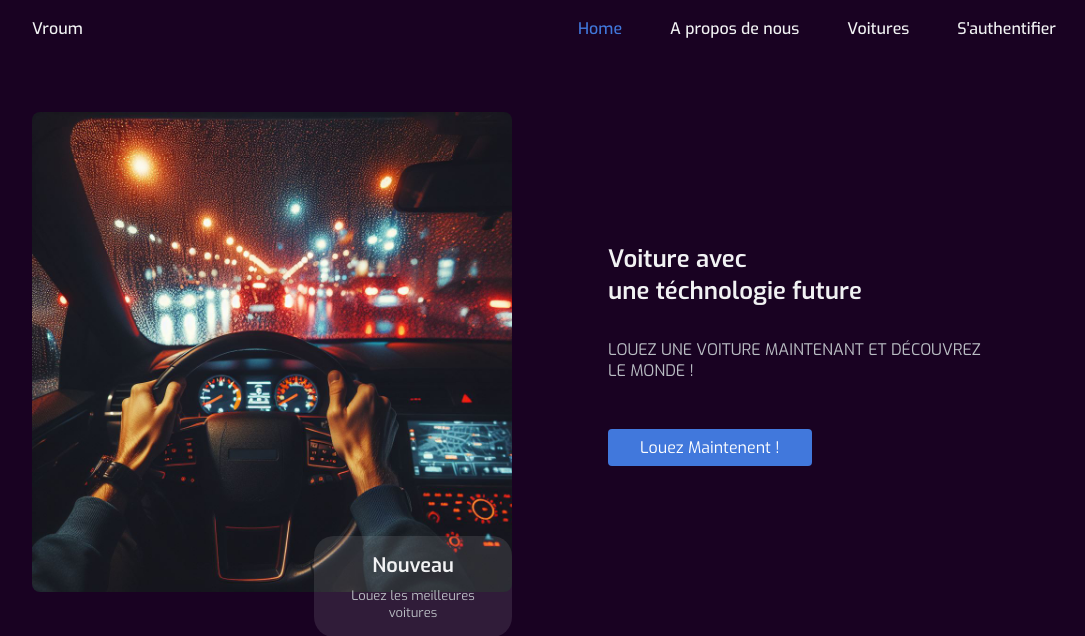
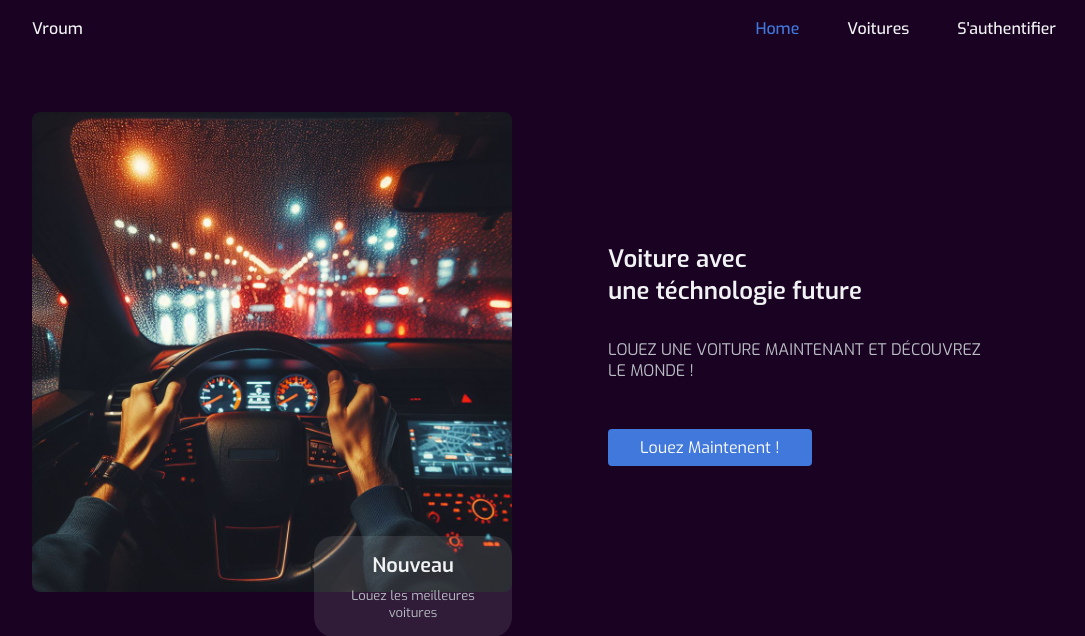
Before and after one commit to gir-yay/BDD, a Django app: page / in a window 1280 px wide. Shown: the top 636 px of the page, without its empty margins (96-1181 px from the left). Run offline with Django 4.2, Linux system fonts and the light colour scheme; data that the repository does not hold is empty.

Commit message:
Update home.html

```diff
--- a/DB_project/templates/home.html
+++ b/DB_project/templates/home.html
@@ -28,10 +28,7 @@
                         <a href="#home" class="nav__link active-link">Home</a>
                     </li>
                     <li class="nav__item">
-                        <a href="#about" class="nav__link ">A propos de nous</a>
-                    </li>
-                    <li class="nav__item">
-                        <a href="#popular" class="nav__link">Voitures</a>
+                        <a href="#featured" class="nav__link">Voitures</a>
                     </li>
                      <li class="nav__item">
                         <a class="nav__link" href="{% url 'login_view' %}">S'authentifier</a>
```
